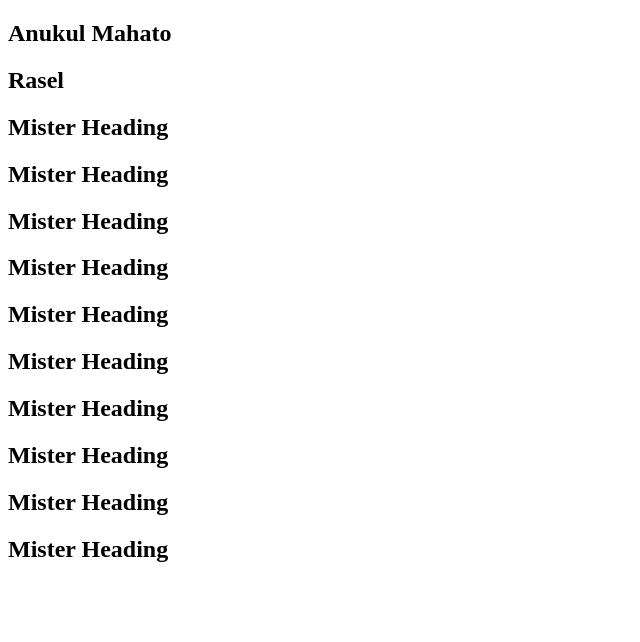
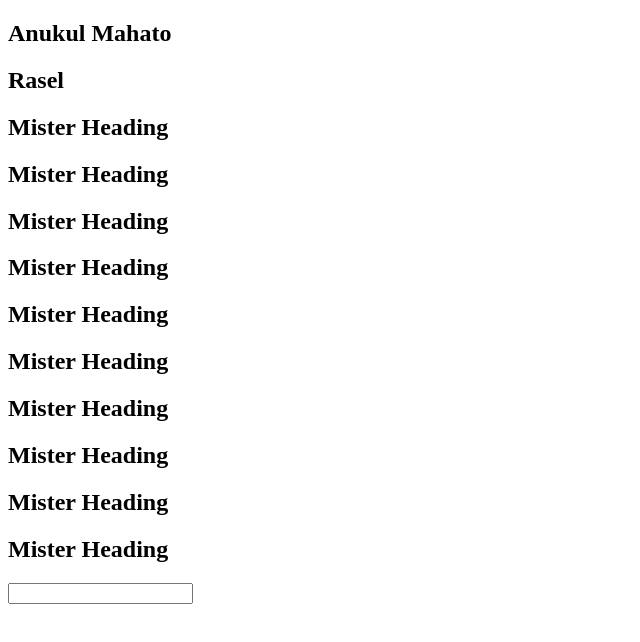
Before and after one commit to Delwar00/transit-html, a plain HTML site: page index.html in a window 1280 px wide. Shown: the whole page, without its empty margins (0-640 px from the left). Drawn offline with Linux system fonts and the light colour scheme.

Commit message:
Secend commit

```diff
--- a/index.html
+++ b/index.html
@@ -18,5 +18,9 @@
     <h2>Mister Heading</h2>
     <h2>Mister Heading</h2>
     <h2>Mister Heading</h2>
+
+    <form action="">
+      <input type="text" />
+    </form>
   </body>
 </html>
```
